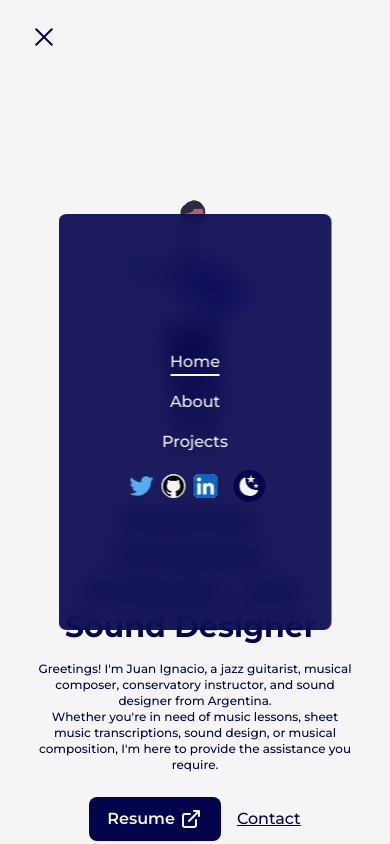
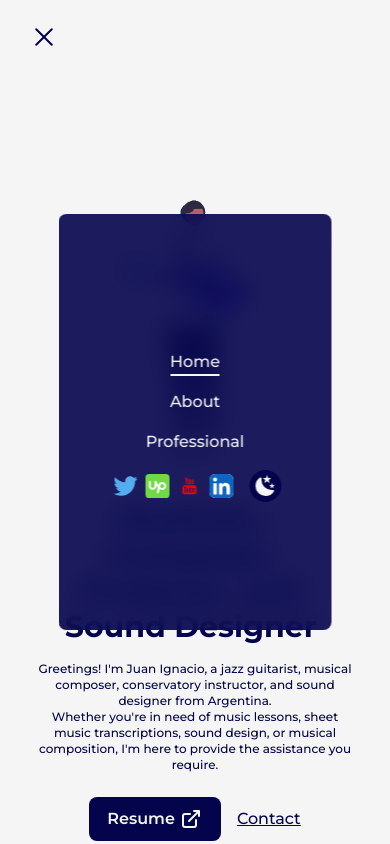
Before and after one commit to JIM90mdp/jim-music-producer, a Next.js app: page / in a window 390 px wide. Both pictures are taken after a click on the button 44 px from the left and 37 px from the top of the page. Shown: the top 844 px of the page. Built offline with nearby package versions, Linux system fonts and the light colour scheme.

Commit message:
Refacor responsive menu

```diff
--- a/src/components/Navbar.jsx
+++ b/src/components/Navbar.jsx
@@ -165,8 +165,8 @@ const NavBar = () => {
               toggle={handleClick}
             />
             <CustomMobileLink
-              href="/projects"
-              title="Projects"
+              href="/professional"
+              title="Professional"
               className=""
               toggle={handleClick}
             />
@@ -182,19 +182,29 @@ const NavBar = () => {
           >
             <TwitterIcon />
           </motion.a>
+
           <motion.a
-              href="https://github.com/JIM90mdp"
+            href="https://www.upwork.com/freelancers/~01aa2402fd9ff463f6"
             target={"_blank"}
-              className="w-6 mx-3 sm:mx-1 bg-light dark:bg-dark rounded-full"
+            className="w-6 mr-3 sm:mx-1"
             whileHover={{ y: -2 }}
             whileTap={{ scale: 0.9 }}
           >
-              <GithubIcon />
+            <UpWork />
           </motion.a>
           <motion.a
-              href="https://www.linkedin.com/in/mascarenhas-developer/"
+            href="https://www.youtube.com/channel/UCiHWSMwp4nD8Y3eZzX4Q8Ew"
             target={"_blank"}
-              className="w-6 mx-3 sm:mx-1"
+            className="w-6 mr-3 sm:mx-1"
+            whileHover={{ y: -2 }}
+            whileTap={{ scale: 0.9 }}
+          >
+            <Youtube />
+          </motion.a>
+          <motion.a
+            href="https://www.linkedin.com/in/juan-ignacio-mascarenhas-31b83729a/"
+            target={"_blank"}
+            className="w-6 mr-3 sm:mx-1"
             whileHover={{ y: -2 }}
             whileTap={{ scale: 0.9 }}
           >
```
Lines whose indentation alone changed are shown as unchanged.
